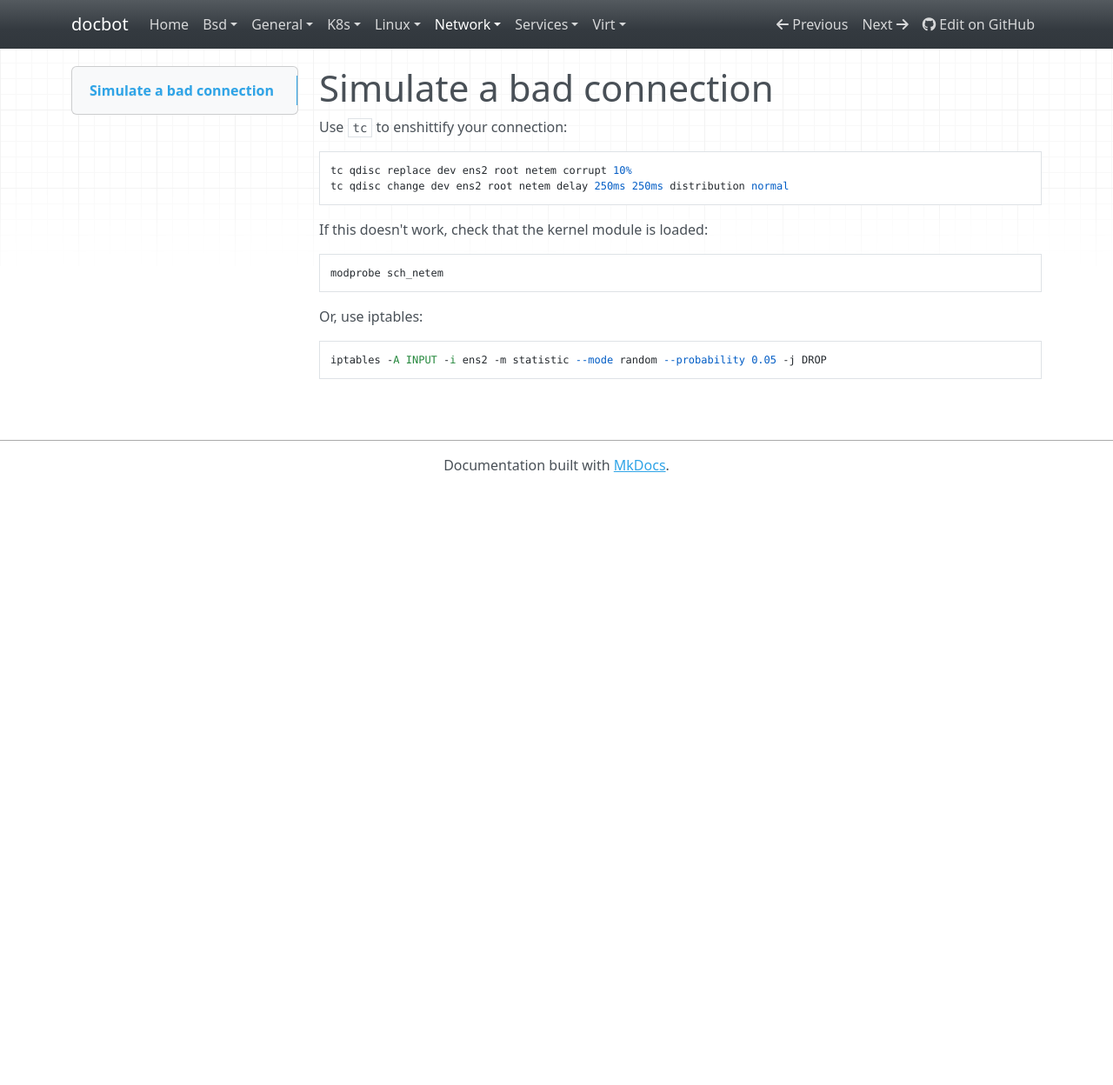
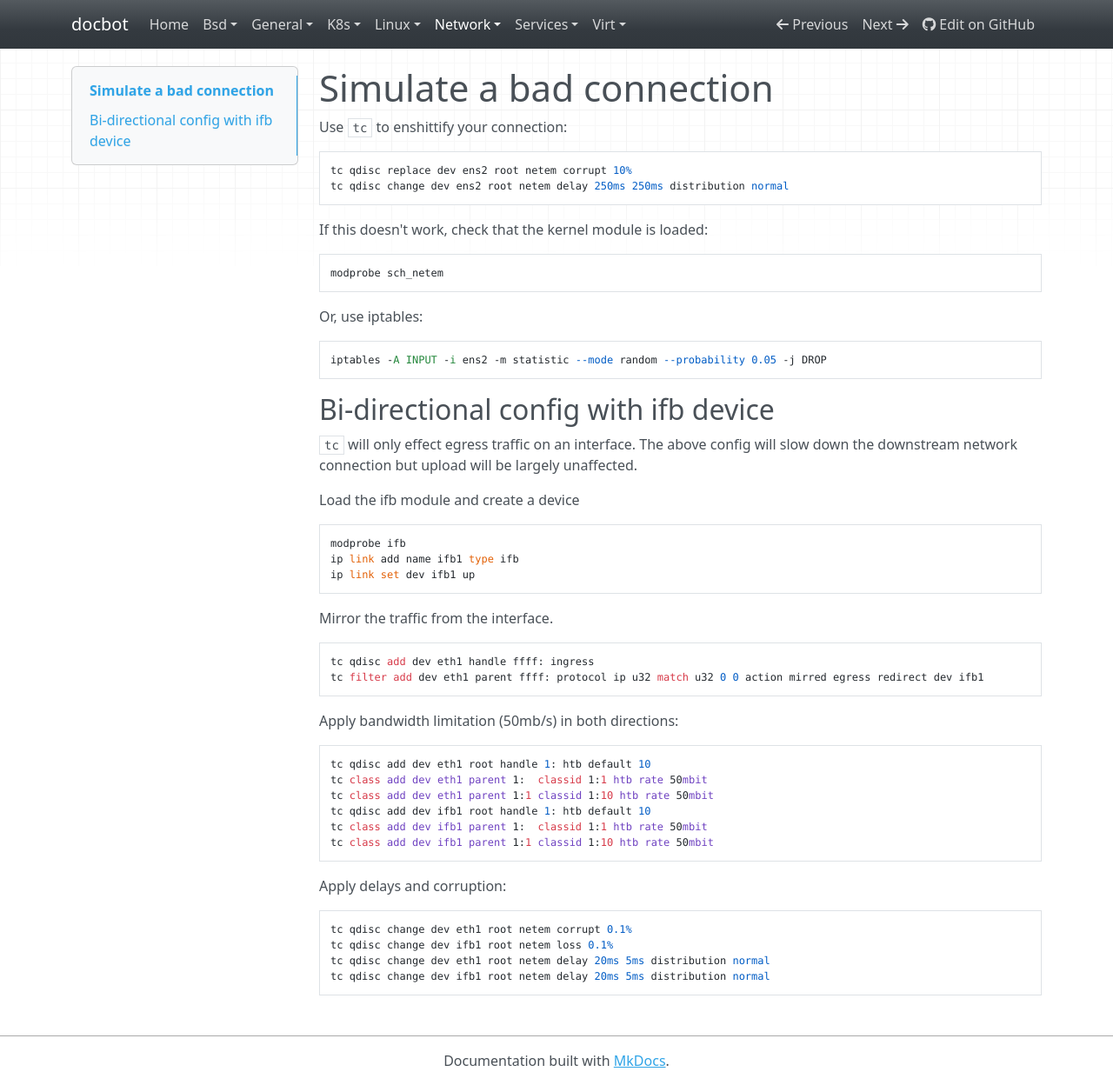
Before and after one commit to noahbailey/docbot, an MkDocs documentation site: the page built from docs/network/simulation.md, in a window 1280 px wide and 1248 px high. Shown: the whole window at 87% size. Built offline with MkDocs 1.6.1, drawn with Linux system fonts in a browser that asks for light colours; nearby versions of some CDN libraries.

Commit message:
Add more info about network simulation

````diff
--- a/docs/network/simulation.md
+++ b/docs/network/simulation.md
@@ -18,3 +18,42 @@ Or, use iptables:
 ```
 iptables -A INPUT -i ens2 -m statistic --mode random --probability 0.05 -j DROP
 ```
+
+## Bi-directional config with ifb device
+
+`tc` will only effect egress traffic on an interface. The above config will slow down the downstream network connection but upload will be largely unaffected.
+
+Load the ifb module and create a device
+
+```
+modprobe ifb
+ip link add name ifb1 type ifb
+ip link set dev ifb1 up
+```
+
+Mirror the traffic from the interface.
+
+```
+tc qdisc add dev eth1 handle ffff: ingress
+tc filter add dev eth1 parent ffff: protocol ip u32 match u32 0 0 action mirred egress redirect dev ifb1
+```
+
+Apply bandwidth limitation (50mb/s) in both directions:
+
+```
+tc qdisc add dev eth1 root handle 1: htb default 10
+tc class add dev eth1 parent 1:  classid 1:1 htb rate 50mbit
+tc class add dev eth1 parent 1:1 classid 1:10 htb rate 50mbit
+tc qdisc add dev ifb1 root handle 1: htb default 10
+tc class add dev ifb1 parent 1:  classid 1:1 htb rate 50mbit
+tc class add dev ifb1 parent 1:1 classid 1:10 htb rate 50mbit
+```
+
+Apply delays and corruption:
+
+```
+tc qdisc change dev eth1 root netem corrupt 0.1%
+tc qdisc change dev ifb1 root netem loss 0.1%
+tc qdisc change dev eth1 root netem delay 20ms 5ms distribution normal
+tc qdisc change dev ifb1 root netem delay 20ms 5ms distribution normal
+```
````
